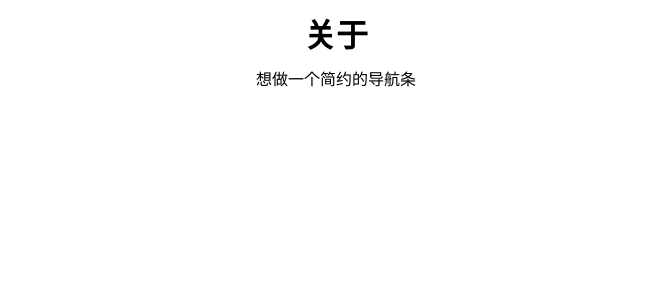
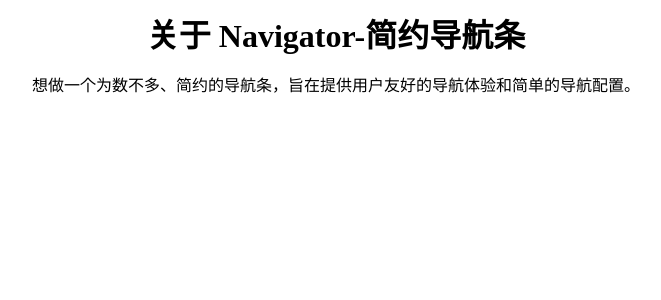
Before and after one commit to BeHer0/SimpleNavigator, a Next.js app: page /about in a window 1280 px wide. Shown: the top 300 px of the page, without its empty margins (304-965 px from the left). Built offline with nearby package versions, Linux system fonts and the light colour scheme.

Commit message:
'refactor'

```diff
--- a/src/components/About/index.jsx
+++ b/src/components/About/index.jsx
@@ -1,8 +1,10 @@
 function About() {
   return (
     <div className='about-container'>
-      <div className='title'>关于</div>
-      <div style={{textAlign: 'center'}}>想做一个简约的导航条</div>
+      <h1 className='title'>关于 Navigator-简约导航条</h1>
+      <p style={{textAlign: 'center'}}>
+        想做一个为数不多、简约的导航条，旨在提供用户友好的导航体验和简单的导航配置。
+      </p>
     </div>
   );
 }
```
Also changed, not shown: theme.config.jsx (+4 -3 lines).
